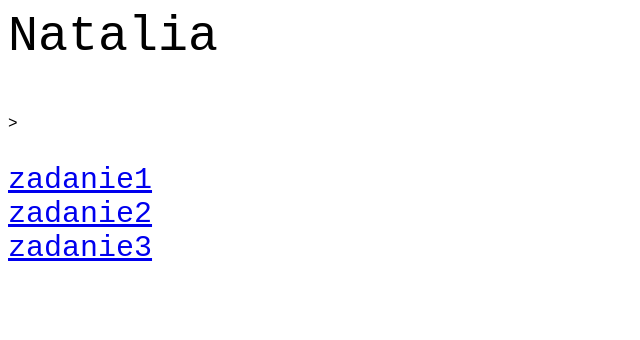
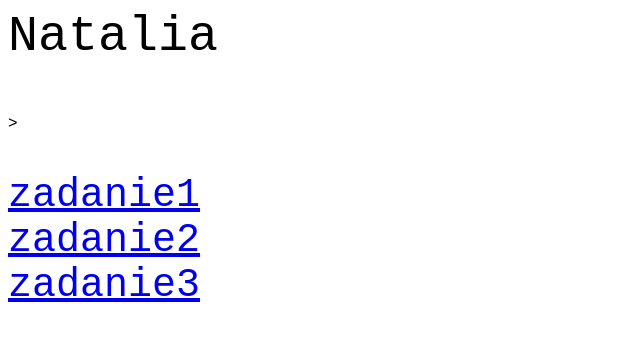
Before and after one commit to Nat1605/Nat1605.github.io, a plain HTML site: page index.html in a window 1280 px wide. Shown: the whole page, without its empty margins (0-640 px from the left). Drawn offline with Linux system fonts and the light colour scheme.

Commit message:
Update index.html

```diff
--- a/index.html
+++ b/index.html
@@ -1,4 +1,4 @@
 <span style="font-family: 'Courier New', monospace"><p style="font-size:50px;">Natalia<br></p>
-><p style="font-size:30px;"><a href="zadanie1/zadanie1.html">zadanie1</a><br>
+><p style="font-size:40px;"><a href="zadanie1/zadanie1.html">zadanie1</a><br>
  <a href="zadanie2/zadanie2.html">zadanie2</a><br>
   <a href="zadanie3/zadanie3.html">zadanie3</a><Br></p>
```
